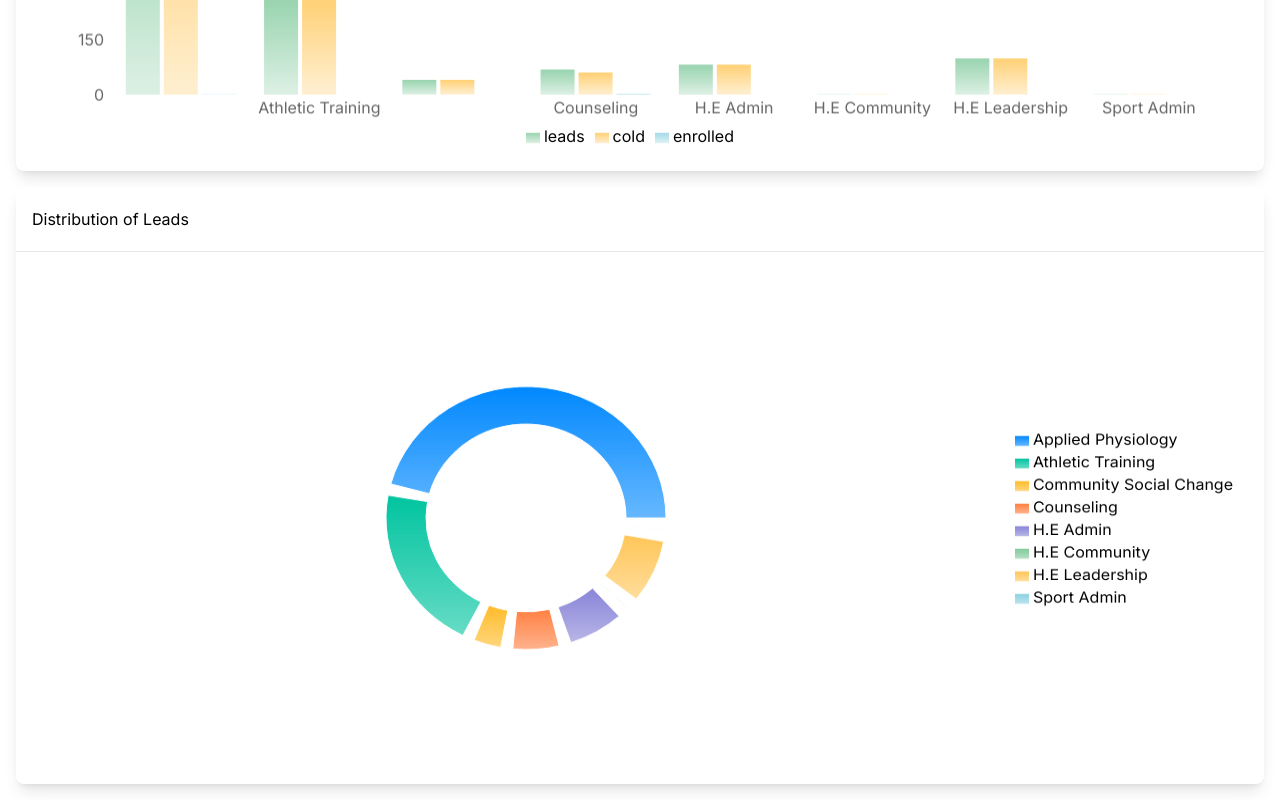
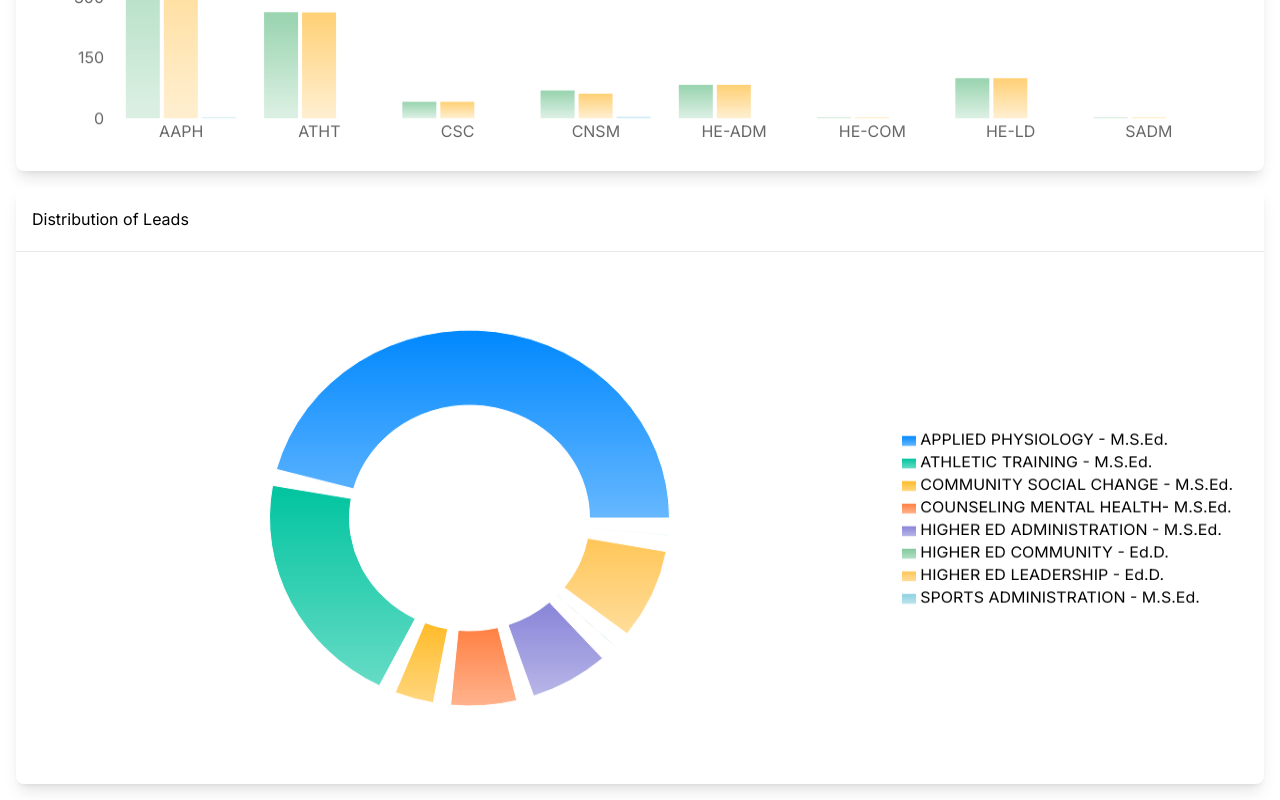
Before and after one commit to leonelSantos/marketing-dashboard, a React (Create React App) app: page / in a window 1280 px wide. Shown: the part 740-1540 px from the top of the page. Built offline with nearby package versions, Linux system fonts and the light colour scheme.

Commit message:
refactor: Update program names in App.js

```diff
--- a/src/App.js
+++ b/src/App.js
@@ -3,17 +3,22 @@ import { BarChart, Bar, XAxis, YAxis, Tooltip, Legend, PieChart, Pie, Cell, Resp
 import { Card, CardHeader, CardContent } from './components/ui/card';
 
 const fullData = [
-  { fullName: 'APPLIED PHYSIOLOGY - M.S.Ed.', name: 'Applied Physiology', leads: 595, cold: 592, enrolled: 1 },
-  { fullName: 'ATHLETIC TRAINING - M.S.Ed.', name: 'Athletic Training', leads: 264, cold: 263, enrolled: 0 },
-  { fullName: 'COMMUNITY SOCIAL CHANGE - M.S.Ed.', name: 'Community Social Change', leads: 41, cold: 41, enrolled: 0 },
-  { fullName: 'COUNSELING - M.S.Ed.', name: 'Counseling', leads: 69, cold: 61, enrolled: 3 },
-  { fullName: 'HIGHER ED Administration - M.S.Ed.', name: 'H.E Admin', leads: 83, cold: 83, enrolled: 0 },
-  { fullName: 'HIGHER ED Community - Ed.D.', name: 'H.E Community', leads: 1, cold: 1, enrolled: 0 },
-  { fullName: 'HIGHER ED Leadership - Ed.D.', name: 'H.E Leadership', leads: 100, cold: 100, enrolled: 0 },
-  { fullName: 'Sport Administration - M.S.Ed.', name: 'Sport Admin', leads: 1, cold: 1, enrolled: 0 },
+  { fullName: 'APPLIED PHYSIOLOGY - M.S.Ed.', name: 'AAPH', leads: 595, cold: 592, enrolled: 1 },
+  { fullName: 'ATHLETIC TRAINING - M.S.Ed.', name: 'ATHT', leads: 264, cold: 263, enrolled: 0 },
+  { fullName: 'COMMUNITY SOCIAL CHANGE - M.S.Ed.', name: 'CSC', leads: 41, cold: 41, enrolled: 0 },
+  { fullName: 'COUNSELING MENTAL HEALTH- M.S.Ed.', name: 'CNSM', leads: 69, cold: 61, enrolled: 3 },
+  { fullName: 'HIGHER ED ADMINISTRATION - M.S.Ed.', name: 'HE-ADM', leads: 83, cold: 83, enrolled: 0 },
+  { fullName: 'HIGHER ED COMMUNITY - Ed.D.', name: 'HE-COM', leads: 1, cold: 1, enrolled: 0 },
+  { fullName: 'HIGHER ED LEADERSHIP - Ed.D.', name: 'HE-LD', leads: 100, cold: 100, enrolled: 0 },
+  { fullName: 'SPORTS ADMINISTRATION - M.S.Ed.', name: 'SADM', leads: 1, cold: 1, enrolled: 0 },
 ];
 
-const pieData = fullData.filter(item => item.leads > 0);
+//const pieData = fullData.filter(item => item.leads > 0);
+const pieData = fullData.filter(item => item.leads > 0).map(item => ({
+  fullName: item.fullName,
+  name: item.name,
+  leads: item.leads
+}));
 
 const COLORS = ['#0088FE', '#00C49F', '#FFBB28', '#FF8042', '#8884D8', '#82ca9d', '#ffc658', '#8dd1e1'];
 
@@ -30,7 +35,7 @@ const Dashboard = () => {
               <XAxis dataKey="name" axisLine={false} tickLine={false} />
               <YAxis axisLine={false} tickLine={false} />
               <Tooltip />
-              <Legend />
+
               <Bar dataKey="leads" fill="#8884d8">
                 {fullData.map((entry, index) => (
                   <Cell key={`cell-${index}`} fill={`url(#colorGradient-${index})`} />
@@ -57,7 +62,7 @@ const Dashboard = () => {
               <XAxis dataKey="name" axisLine={false} tickLine={false} />
               <YAxis axisLine={false} tickLine={false} />
               <Tooltip />
-              <Legend />
+
               <Bar dataKey="leads" fill="url(#colorLeads)" />
               <Bar dataKey="cold" fill="url(#colorCold)" />
               <Bar dataKey="enrolled" fill="url(#colorEnrolled)" />
@@ -89,18 +94,19 @@ const Dashboard = () => {
                 data={pieData}
                 cx="50%"
                 cy="50%"
-                innerRadius={100}
-                outerRadius={140}
+                innerRadius={120}
+                outerRadius={200}
                 fill="#8884d8"
                 paddingAngle={5}
                 dataKey="leads"
+                nameKey="fullName"
               >
                 {pieData.map((entry, index) => (
                   <Cell key={`cell-${index}`} fill={`url(#pieColorGradient-${index})`} />
                 ))}
               </Pie>
               <Tooltip />
-              <Legend layout="vertical" align="right" verticalAlign="middle" />
+              <Legend layout="vertical" align="right" verticalAlign="middle" formatter={(value, entry, index) => pieData[index].fullName}/>
               <defs>
                 {pieData.map((entry, index) => (
                   <linearGradient id={`pieColorGradient-${index}`} x1="0" y1="0" x2="0" y2="1" key={`gradient-${index}`}>
```
